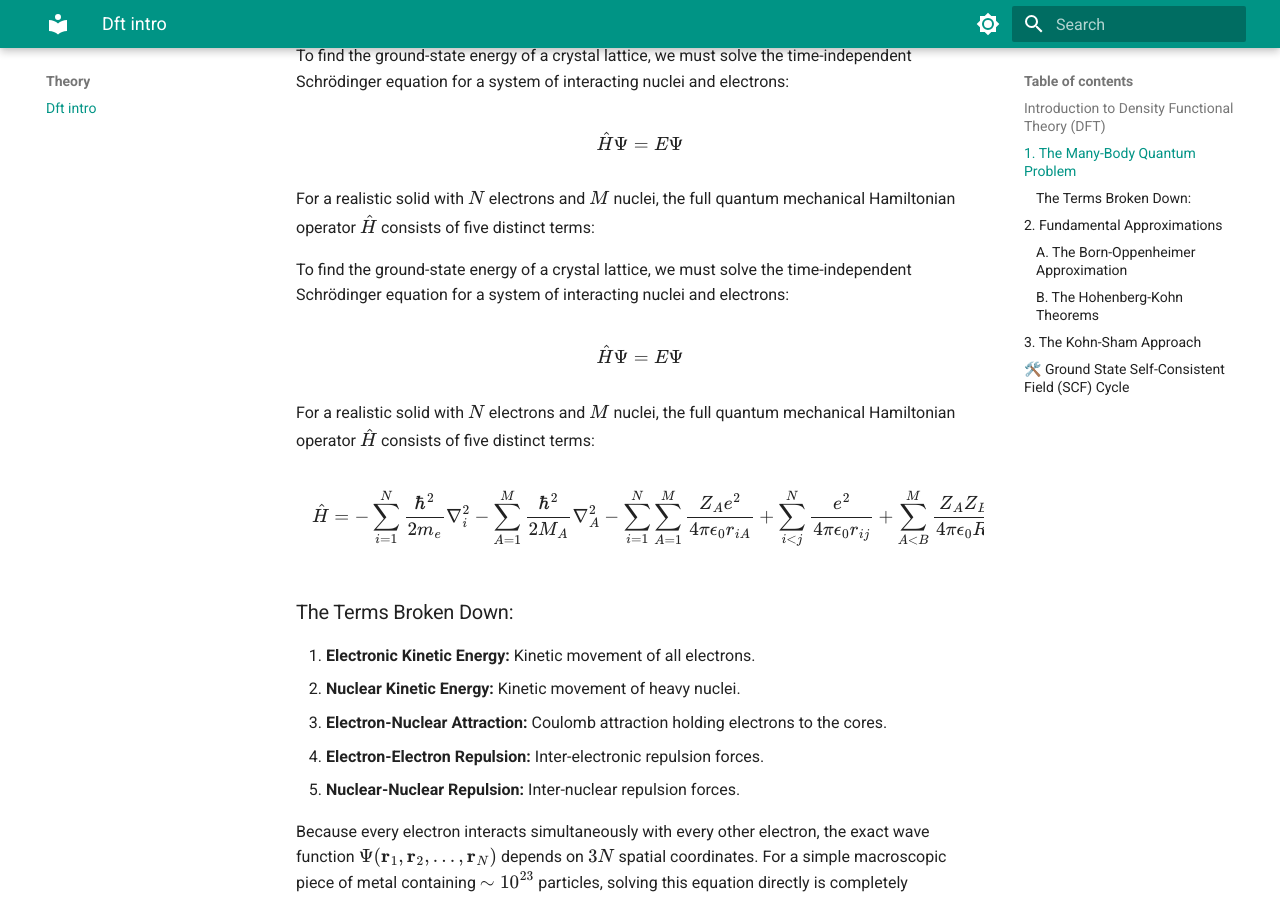
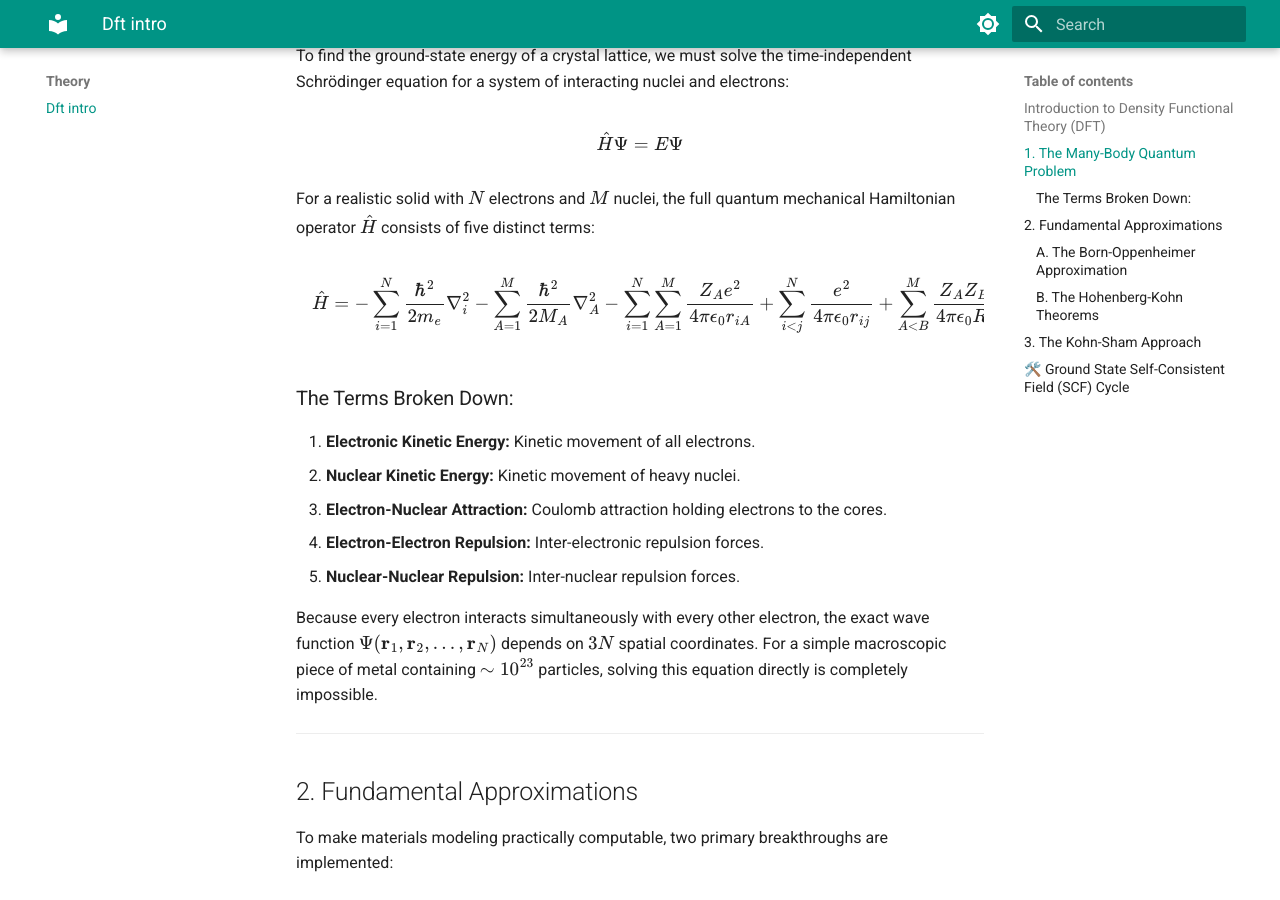
Before and after one commit to jyotichaudhary21112-gif/VASP-Tutorial, an MkDocs documentation site: the page built from docs/theory/dft-intro.md, in a window 1280 px wide and 900 px high, scrolled down 429 px. Built offline with MkDocs 1.6.1 and Material for MkDocs 9.7.7, drawn with Linux system fonts in a browser that asks for light colours.

Commit message:
Update dft-intro.md

```diff
--- a/docs/theory/dft-intro.md
+++ b/docs/theory/dft-intro.md
@@ -12,13 +12,7 @@ $$\hat{H}\Psi = E\Psi$$
 
 For a realistic solid with $N$ electrons and $M$ nuclei, the full quantum mechanical Hamiltonian operator $\hat{H}$ consists of five distinct terms:
 
-To find the ground-state energy of a crystal lattice, we must solve the time-independent Schrödinger equation for a system of interacting nuclei and electrons:
 
-$$
-\hat{H}\Psi = E\Psi
-$$
-
-For a realistic solid with $N$ electrons and $M$ nuclei, the full quantum mechanical Hamiltonian operator $\hat{H}$ consists of five distinct terms:
 
 $$
 \hat{H} = -\sum_{i=1}^{N}\frac{\hbar^{2}}{2m_{e}}\nabla_{i}^{2}-\sum_{A=1}^{M}\frac{\hbar^{2}}{2M_{A}}\nabla_{A}^{2}-\sum_{i=1}^{N}\sum_{A=1}^{M}\frac{Z_{A}e^{2}}{4\pi\epsilon_{0}r_{iA}}+\sum_{i<j}^{N}\frac{e^{2}}{4\pi\epsilon_{0}r_{ij}}+\sum_{A<B}^{M}\frac{Z_{A}Z_{B}e^{2}}{4\pi\epsilon_{0}R_{AB}}
```
